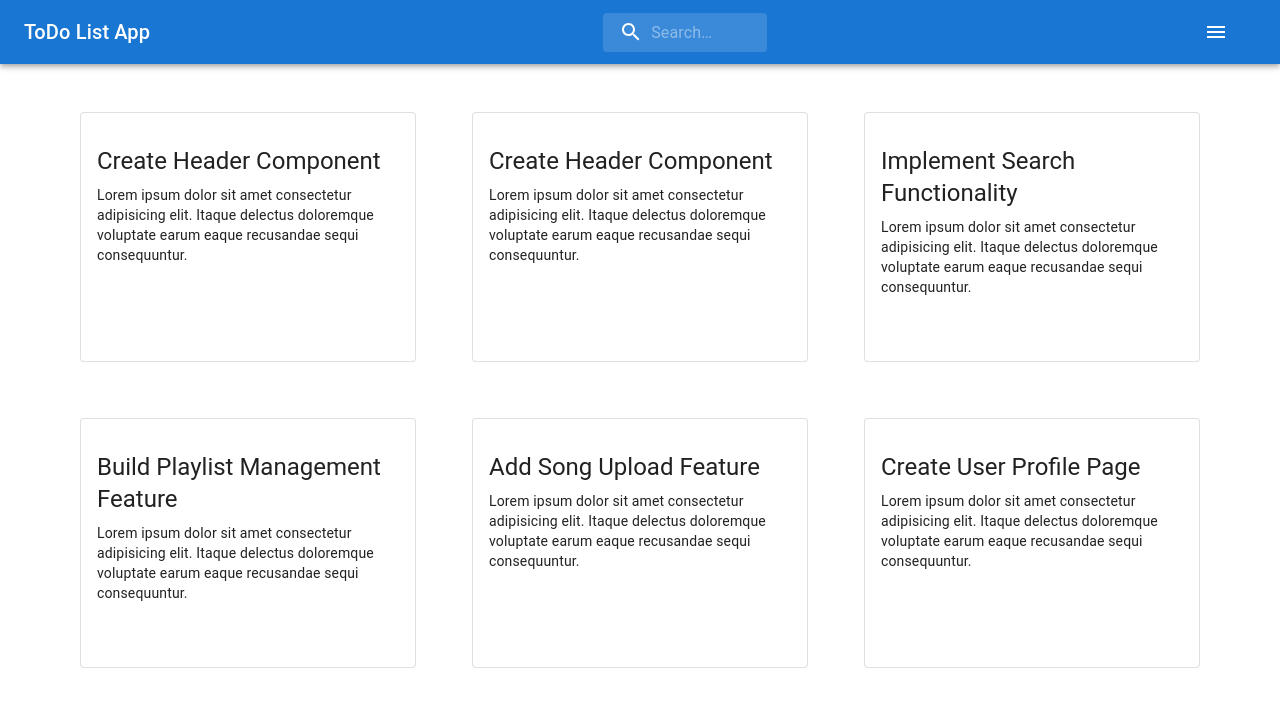
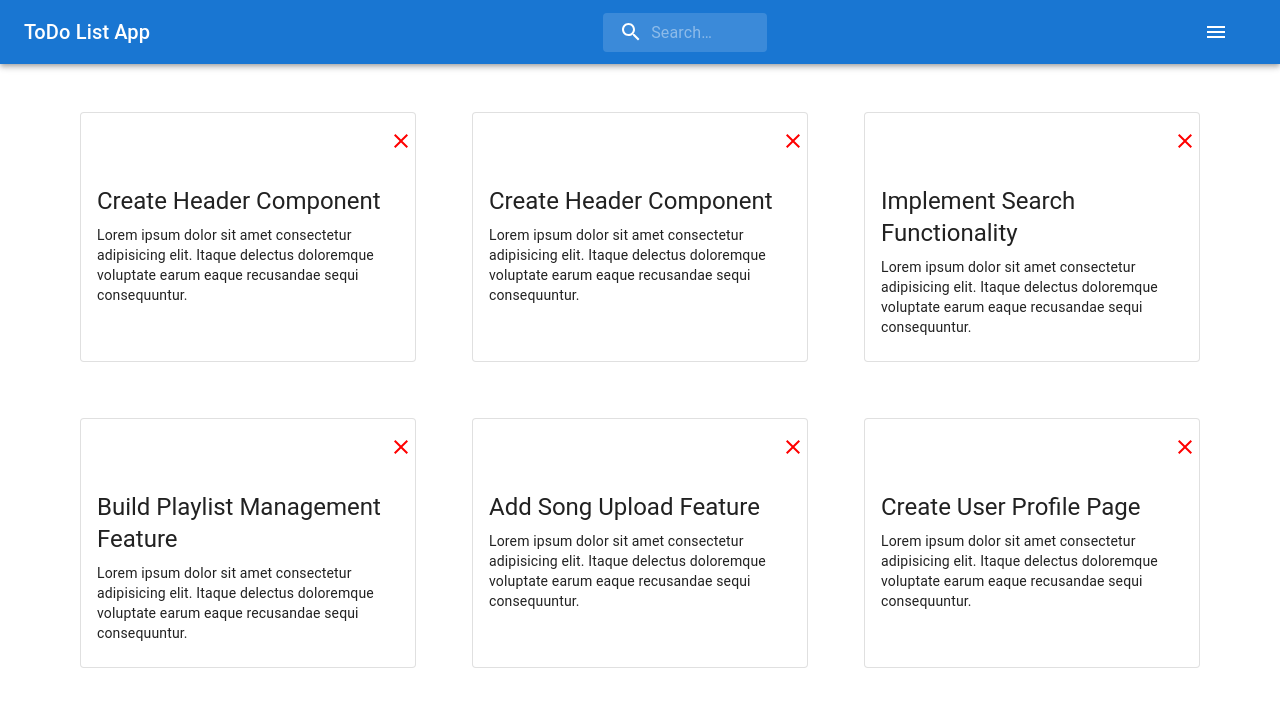
Before and after one commit to revti-kale/todo-app, a Next.js app: page /todo/list in a window 1280 px wide. Shown: the top 706 px of the page. Built offline with nearby package versions, Linux system fonts and the light colour scheme.

Commit message:
implemented remove todo functionality

```diff
--- a/src/sections/todo/view/todo-list-view.tsx
+++ b/src/sections/todo/view/todo-list-view.tsx
@@ -5,11 +5,13 @@ import Card from "@mui/material/Card";
 import CardContent from "@mui/material/CardContent";
 import Container from "@mui/material/Container";
 import Grid from "@mui/material/Grid";
+import IconButton from "@mui/material/IconButton";
 import Typography from "@mui/material/Typography";
+import { useState } from "react";
 import { useSelector } from "react-redux";
 import ClearIcon from "@mui/icons-material/Clear";
 
-const todos = [
+const myTodos = [
   {
     title: "Create Header Component",
     description:
@@ -43,12 +45,19 @@ const todos = [
 ];
 
 export default function ToDoListView() {
+  const [todos, setTodos] = useState(myTodos);
+
   const searchTerm = useSelector((state: RootState) =>
     state.search.searchTerm.toLowerCase()
   );
   const filteredTodos = todos.filter((todo) =>
     todo.title.toLowerCase().includes(searchTerm)
   );
+
+  function handleRemoveTodo(item: number) {
+    const updatedTodos = todos.filter((_, i) => i !== item);
+    setTodos(updatedTodos);
+  }
 
   return (
     <Container maxWidth="lg" sx={{ marginTop: 4 }}>
@@ -66,6 +75,18 @@ export default function ToDoListView() {
                 variant="outlined"
                 sx={{ width: 500, height: 250, margin: 2 }}
               >
+                <IconButton
+                  sx={{
+                    position: "relative",
+                    color: "red",
+                    top: 8,
+                    right: 8,
+                    left: 300,
+                  }}
+                  onClick={() => handleRemoveTodo(index)}
+                >
+                  <ClearIcon />
+                </IconButton>
                 <CardContent
                   sx={{
                     display: "flex",
```
